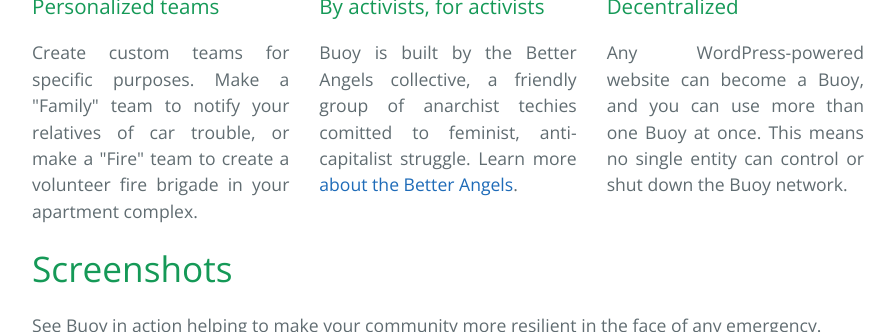
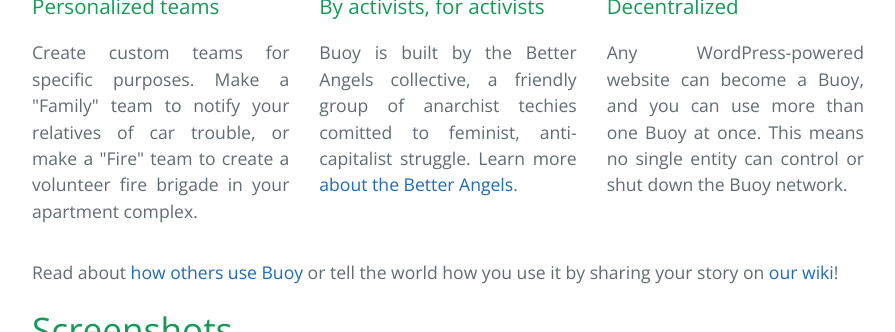
Before and after one commit to betterangels/buoy, a Jekyll site: the page built from index.html, in a window 1280 px wide and 900 px high, scrolled down 1624 px, cut to the strip 0-332 px from the top of the window. Shown: the whole strip, without its empty margins (192-1087 px from the left). Built offline with Jekyll 4.4.1, drawn with Linux system fonts in a browser that asks for light colours; nearby versions of some CDN libraries.

Commit message:
Add link to the wiki from the Features section.

```diff
--- a/features.md
+++ b/features.md
@@ -48,3 +48,5 @@ front-page-weight: 10
     </div>
 
 </div><!-- .row -->
+
+<p>Read about <a href="https://github.com/meitar/better-angels/wiki/Buoy-Use-Cases">how others use Buoy</a> or tell the world how you use it by sharing your story on <a href="https://github.com/meitar/better-angels/wiki">our wiki</a>!</p>
```
